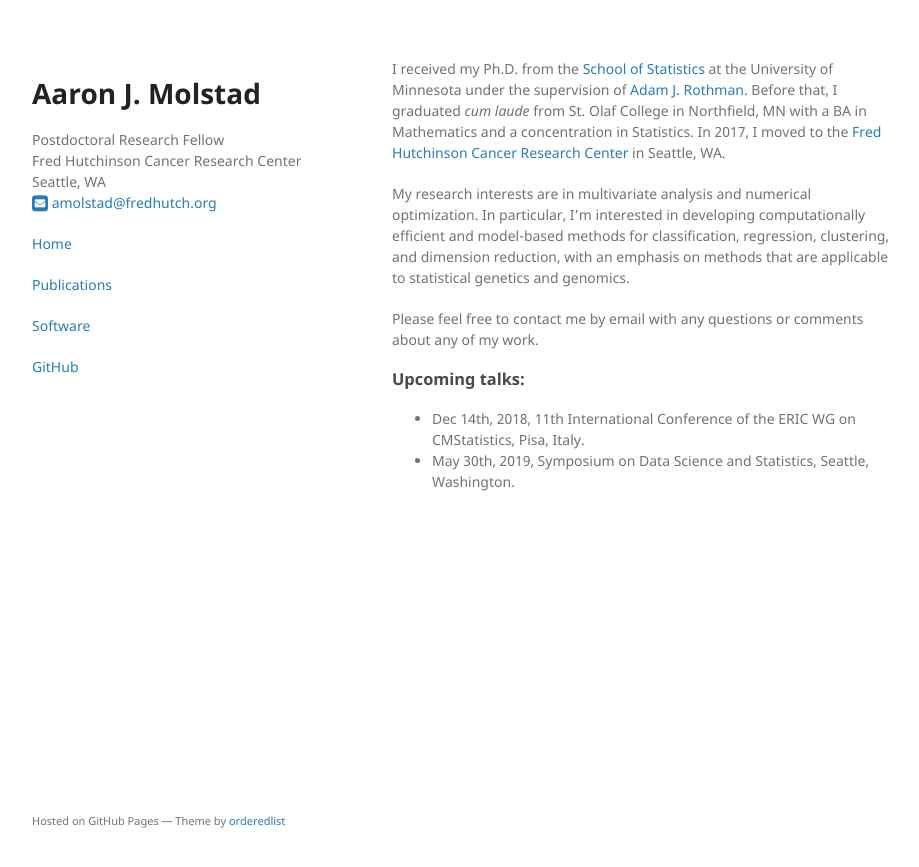
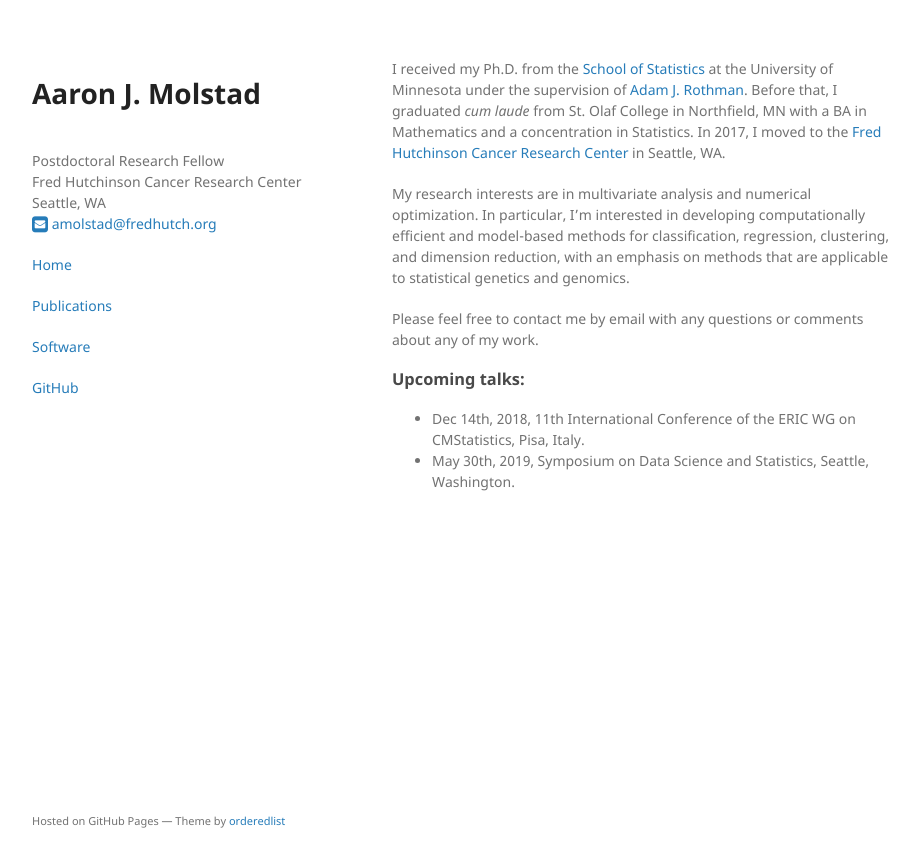
Before and after one commit to ajmolstad/ajmolstad.github.io, a Jekyll site: the page built from index.md, in a window 1280 px wide. Shown: the top 867 px of the page, without its empty margins (178-1097 px from the left). Built offline with Jekyll 4.4.1, drawn with Linux system fonts in a browser that asks for light colours.

Commit message:
Update default.html

```diff
--- a/_layouts/default.html
+++ b/_layouts/default.html
@@ -14,9 +14,9 @@
   <body>
     <div class="wrapper">
       <header>
-         <p  <img  class="resize" src="logo.jpg" alt="Logo" /></p>
-        <h1>{{ site.title | default: site.github.repository_name }}</h1>
-        <p>{{ site.description | default: site.github.project_tagline }}<br>
+         <p  <img  class="resize" src="logo.jpg" alt="Logo" />
+        <h1>{{ site.title | default: site.github.repository_name }}</h1><br>
+        {{ site.description | default: site.github.project_tagline }}<br>
         {{ site.affiliation | default: site.github.project_tagline }}<br>
         {{ site.location | default: site.github.project_tagline }}<br>
         <a href="mailto:amolstad@fredhutch.org" target="_top"> <i class="fa fa-envelope-square fa-lg"> </i> amolstad@fredhutch.org</a>
```
